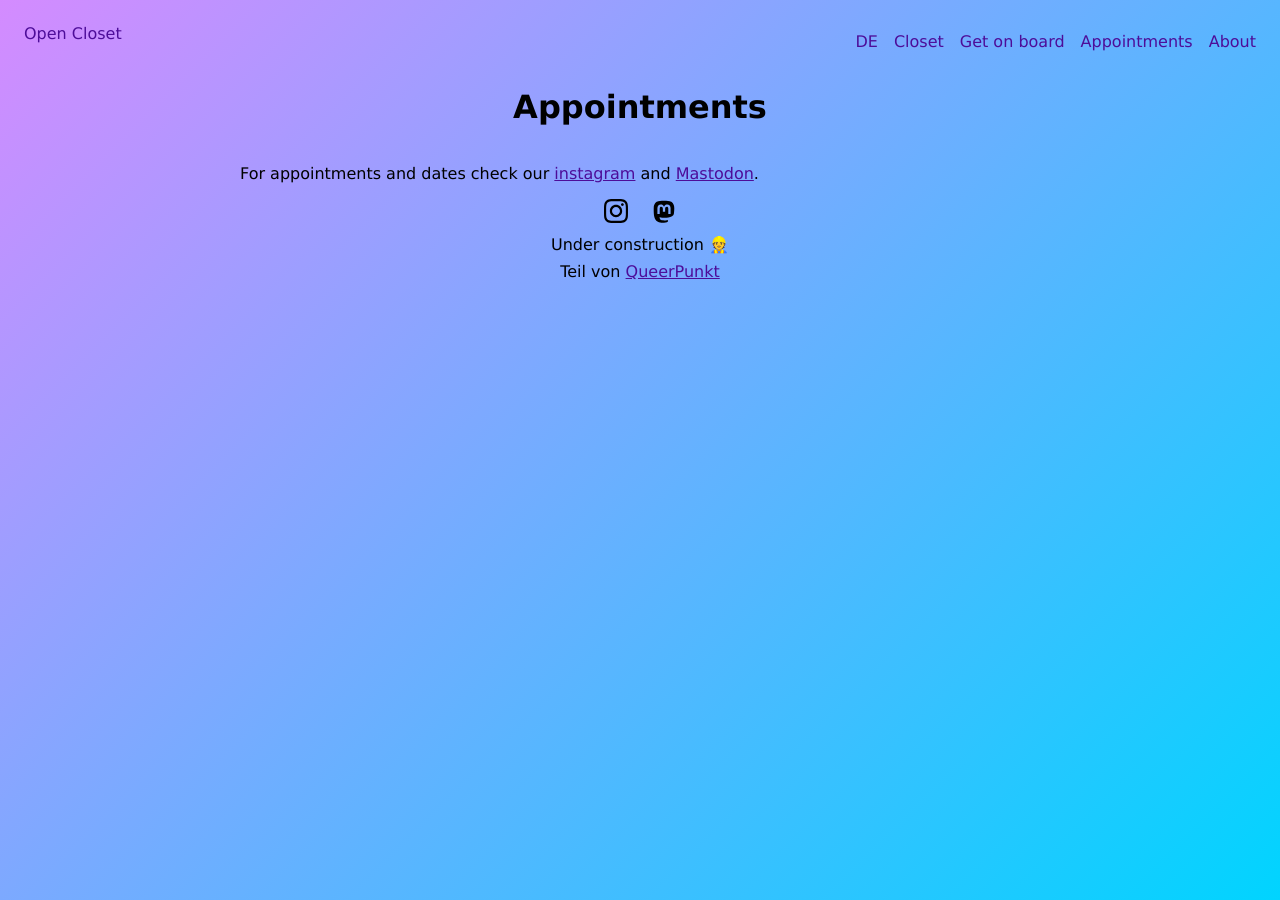
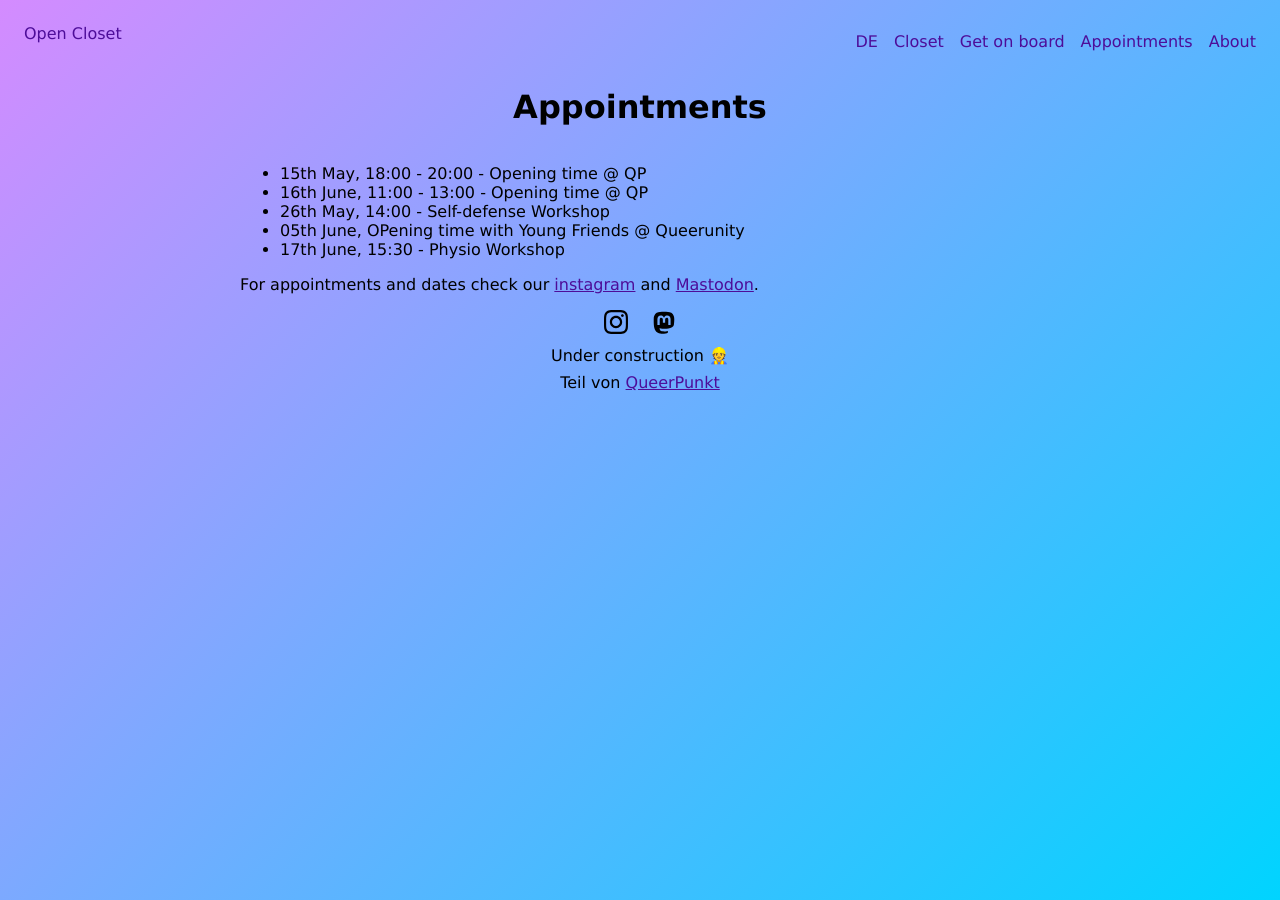
Before and after one commit to open-closet-hannover/open-closet-hannover.github.io, a Jekyll site: the page built from en/appointments.md, in a window 1280 px wide. Built offline with Jekyll 4.4.1, drawn with Linux system fonts in a browser that asks for light colours.

Commit message:
Add appointment times

```diff
--- a/en/appointments.md
+++ b/en/appointments.md
@@ -3,4 +3,10 @@ layout: page-en
 title: Appointments
 ---
 
+* 15th May, 18:00 - 20:00 - Opening time @ QP
+* 16th June, 11:00 - 13:00 - Opening time @ QP
+* 26th May, 14:00 - Self-defense Workshop
+* 05th June, OPening time with Young Friends @ Queerunity
+* 17th June, 15:30 - Physio Workshop
+
 For appointments and dates check our [instagram](https://instagram.com/open_closet_hannover/) and [Mastodon](https://todon.eu/@open_closet_hannover/).
```
Also changed, not shown: appointments.md (+7 -0 lines), 3 other files.
